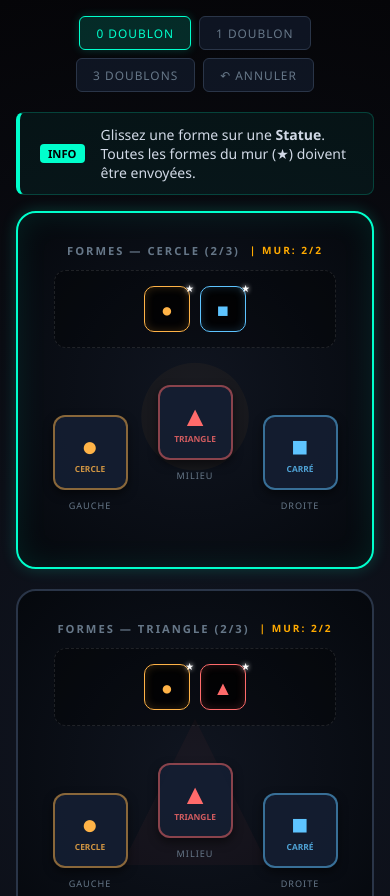
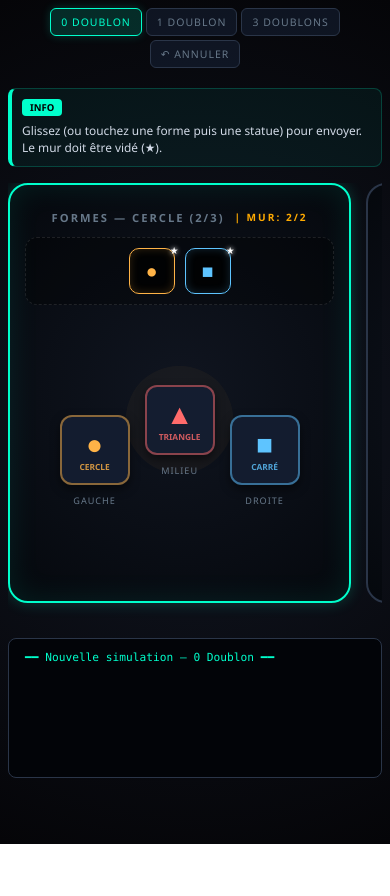
Before and after one commit to Fabienlelapin25/verit-test, a plain HTML site: page index.html in a window 390 px wide. Shown: the top 896 px of the page. After the commit the page ends 844 px from the top, so only its background shows below. Drawn offline with Linux system fonts and the light colour scheme.

Commit message:
Update index.html

```diff
--- a/index.html
+++ b/index.html
@@ -2,7 +2,7 @@
 <html lang="fr">
 <head>
 <meta charset="UTF-8">
-<meta name="viewport" content="width=device-width, initial-scale=1.0">
+<meta name="viewport" content="width=device-width, initial-scale=1.0, maximum-scale=1.0, user-scalable=no">
 <title>Verity Trainer — HUD Edition</title>
 <style>
 * { box-sizing: border-box; margin: 0; padding: 0; }
@@ -17,6 +17,7 @@ body {
   background: radial-gradient(circle at center, #111622 0%, #050508 100%);
   color: var(--text); min-height: 100vh; padding: 16px; font-size: 14px;
   overflow-x: hidden;
+  -webkit-tap-highlight-color: transparent; /* Retire le flash bleu au clic sur mobile */
 }
 
 /* Toolbar */
@@ -29,9 +30,8 @@ body {
 .btn:hover { background: rgba(40, 60, 90, 0.8); color: white; }
 .btn.active { background: rgba(0, 255, 204, 0.15); border-color: var(--accent); color: var(--accent); box-shadow: 0 0 10px rgba(0,255,204,0.2); }
 
-/* Grille des 3 salles */
+/* Grille des 3 salles (Desktop) */
 .rooms-grid { display: grid; grid-template-columns: repeat(3, 1fr); gap: 20px; max-width: 1300px; margin: 0 auto 20px; }
-@media (max-width: 1000px) { .rooms-grid { grid-template-columns: 1fr; } }
 
 /* HUD de la salle */
 .room-hud {
@@ -54,10 +54,8 @@ body {
 .room-hud[data-room="square"] .room-bg-shape { color: var(--square); }
 
 /* États de la salle */
-/* SURVOL : Cyan (pour ne pas confondre avec la validation) */
 .room-hud.active-player { border-color: var(--accent); box-shadow: inset 0 0 30px rgba(0, 255, 204, 0.1), 0 0 15px rgba(0, 255, 204, 0.2); }
 .room-hud.doubled { border-color: #7a4a2a; }
-/* VALIDATION : Vert */
 .room-hud.solved { border-color: var(--ok); background: radial-gradient(circle at center, #0a1a12 0%, #05080d 100%); box-shadow: 0 0 20px rgba(0,255,136,0.3); }
 .room-hud.over-capacity { border-color: var(--err); box-shadow: inset 0 0 30px rgba(255,68,68,0.1), 0 0 15px rgba(255,68,68,0.2); }
 
@@ -73,7 +71,7 @@ body {
 .hud-title {
   font-size: 0.8em; color: var(--dim); text-transform: uppercase;
   letter-spacing: 2px; margin-bottom: 12px; font-weight: bold; text-align: center;
-  z-index: 2; position: relative; display: flex; justify-content: center; gap: 10px;
+  z-index: 2; position: relative; display: flex; justify-content: center; gap: 10px; flex-wrap: wrap;
 }
 .wall-indicator { color: var(--warn); font-size: 0.9em; }
 
@@ -101,7 +99,7 @@ body {
   align-items: center; justify-content: center;
   border-radius: 12px; border: 2px solid rgba(255,255,255,0.1);
   background: rgba(20,30,50,0.9); transition: all 0.2s;
-  position: relative; cursor: grab; box-shadow: 0 4px 10px rgba(0,0,0,0.5);
+  position: relative; cursor: pointer; box-shadow: 0 4px 10px rgba(0,0,0,0.5);
 }
 
 /* Effet Arc de cercle */
@@ -113,7 +111,7 @@ body {
 .statue.triangle { color: var(--triangle); border-color: rgba(255,107,107,0.5); }
 .statue.square { color: var(--square); border-color: rgba(94,196,255,0.5); }
 
-.statue.drop-hover {
+.statue.drop-hover, .statue:active {
   transform: scale(1.15) translateY(0) !important;
   box-shadow: 0 0 25px currentColor; background: rgba(255,255,255,0.15); border-color: currentColor; z-index: 10;
 }
@@ -126,10 +124,10 @@ body {
   color: var(--dim); text-transform: uppercase; letter-spacing: 1px; white-space: nowrap;
 }
 
-/* Formes (Drag & Drop) */
+/* Formes (Drag & Drop / Tap) */
 .form {
   width: 46px; height: 46px; display: flex; align-items: center; justify-content: center;
-  border-radius: 10px; font-size: 1.4em; cursor: grab; position: relative;
+  border-radius: 10px; font-size: 1.4em; cursor: pointer; position: relative;
   transition: transform 0.15s, box-shadow 0.15s; border: 1px solid; user-select: none;
   background: rgba(0,0,0,0.8); z-index: 3;
 }
@@ -137,6 +135,15 @@ body {
 .form.circle { color: var(--circle); border-color: var(--circle); box-shadow: inset 0 0 10px rgba(255,179,71,0.2); }
 .form.triangle { color: var(--triangle); border-color: var(--triangle); box-shadow: inset 0 0 10px rgba(255,107,107,0.2); }
 .form.square { color: var(--square); border-color: var(--square); box-shadow: inset 0 0 10px rgba(94,196,255,0.2); }
+
+/* Forme sélectionnée pour l'envoi (Click) */
+.form.selected {
+  border-color: #fff !important;
+  box-shadow: 0 0 15px #fff !important;
+  transform: scale(1.15);
+  z-index: 20;
+  background: rgba(255,255,255,0.2);
+}
 
 .form.initial::after {
   content: '★'; position: absolute; top: -5px; right: -5px;
@@ -148,6 +155,7 @@ body {
   max-width: 1300px; margin: 0 auto 16px; padding: 12px 20px;
   background: rgba(0, 255, 204, 0.05); border: 1px solid rgba(0, 255, 204, 0.2);
   border-left: 4px solid var(--accent); border-radius: 8px; display: flex; align-items: center; gap: 16px;
+  font-size: 0.9em; line-height: 1.4;
 }
 .log {
   max-width: 1300px; margin: 0 auto; padding: 12px 16px;
@@ -159,6 +167,46 @@ body {
 .log-entry.err { color: var(--err); }
 .log-entry.warn { color: var(--warn); }
 .log-entry.info { color: var(--accent); }
+
+/* ---------------------------------------------------- */
+/* OPTIMISATION MOBILE (Écrans de moins de 900px)       */
+/* ---------------------------------------------------- */
+@media (max-width: 900px) {
+  body { padding: 8px; }
+
+  .toolbar { gap: 4px; }
+  .btn { padding: 6px 10px; font-size: 0.75em; }
+
+  .guide { flex-direction: column; align-items: flex-start; gap: 6px; padding: 10px; font-size: 0.85em; }
+
+  /* Grille horizontale avec Scroll Snap (Swipe) */
+  .rooms-grid {
+    display: flex;
+    overflow-x: auto;
+    scroll-snap-type: x mandatory;
+    -webkit-overflow-scrolling: touch;
+    padding-bottom: 15px;
+    gap: 15px;
+  }
+
+  /* Cache la barre de défilement pour faire plus propre */
+  .rooms-grid::-webkit-scrollbar { display: none; }
+  .rooms-grid { -ms-overflow-style: none; scrollbar-width: none; }
+
+  .room-hud {
+    min-width: 88vw;
+    scroll-snap-align: center;
+    flex-shrink: 0;
+    aspect-ratio: auto;
+    min-height: 420px; /* Assure que la salle a toujours une bonne taille */
+    padding: 15px;
+  }
+
+  .forms-row { padding: 10px; width: 100%; }
+
+  .statues-container { gap: 15px; }
+  .statue { width: 70px; height: 70px; }
+}
 </style>
 </head>
 <body>
@@ -172,7 +220,7 @@ body {
 
 <div class="guide" id="guide">
   <span class="phase-tag" style="background:var(--accent);color:#000;padding:2px 8px;border-radius:4px;font-weight:bold;font-size:0.8em;">INFO</span>
-  <span id="guideText">Glissez une forme vers les statues pour l'envoyer dans la salle correspondante.</span>
+  <span id="guideText">Glissez (ou touchez la forme puis la statue) pour envoyer.</span>
 </div>
 
 <div class="rooms-grid" id="rooms"></div>
@@ -188,6 +236,7 @@ let state = null;
 let history = [];
 let formCounter = 0;
 let dragInfo = null;
+let selectedForm = null; // Pour le système de clic sur mobile
 let activeRoom = 'circle';
 let statueOrder = [...FORMS];
 
@@ -197,6 +246,7 @@ function newGame(mode) {
   });
 
   formCounter = 0;
+  selectedForm = null;
   const config = generateConfig(mode);
 
   if (Math.random() < 0.3) {
@@ -209,7 +259,7 @@ function newGame(mode) {
   for (const r of FORMS) {
     const wallForms = config[r].map(t => {
       const f = makeForm(t, r);
-      state.allInitialForms.push(f); // On garde une trace de TOUTES les formes initiales
+      state.allInitialForms.push(f);
       return f;
     });
 
@@ -224,7 +274,6 @@ function newGame(mode) {
 
   let modeText = mode === '0' ? '0 Doublon' : mode === '1' ? '1 Doublon' : '3 Doublons';
   log('info', `━━ Nouvelle simulation — ${modeText} ━━`);
-  log('dim', `Ordre des statues : ${statueOrder.map(t => NAME[t]).join(' | ')}`);
   render();
 }
 
@@ -266,16 +315,20 @@ function renderRoomHUD(r) {
   const totalForms = room.wall.length + room.inventory.length;
   const isOver = totalForms > 3;
 
-  const formHtml = (f, loc) => `
-    <div class="form ${f.type} ${f.isInitial ? 'initial' : ''}"
+  const formHtml = (f, loc) => {
+    const isSelected = selectedForm && selectedForm.id === f.id;
+    return `
+    <div class="form ${f.type} ${f.isInitial ? 'initial' : ''} ${isSelected ? 'selected' : ''}"
          draggable="true" data-form-id="${f.id}"
          data-room="${r}" data-location="${loc}"
+         onclick="selectForm(${f.id}, '${r}', '${loc}')"
          title="${NAME[f.type]}">${SYMBOL[f.type]}</div>`;
+  };
 
   const statuesHtml = statueOrder.map((type, index) => {
     let posLabel = index === 0 ? 'Gauche' : index === 1 ? 'Milieu' : 'Droite';
     return `
-      <div class="statue ${type}" data-target="${type}" title="Envoyer à ${NAME[type]}">
+      <div class="statue ${type}" data-target="${type}" onclick="handleStatueClick('${type}')" title="Envoyer à ${NAME[type]}">
         <div class="statue-symbol">${SYMBOL[type]}</div>
         <div class="statue-dest">${NAME[type]}</div>
         <span class="statue-label">${posLabel}</span>
@@ -317,6 +370,31 @@ function renderRoomHUD(r) {
     </div>`;
 }
 
+/* --- LOGIQUE CLIC / TOUCHER (Mobile & Desktop) --- */
+function selectForm(id, room, loc) {
+  if (selectedForm && selectedForm.id === id) {
+    selectedForm = null; // Désélectionner si on reclique dessus
+  } else {
+    selectedForm = { id, sourceRoom: room, sourceLocation: loc };
+  }
+  render();
+}
+
+function handleStatueClick(targetRoom) {
+  if (!selectedForm) return; // Si aucune forme sélectionnée, on ignore
+
+  // On simule un envoi en utilisant les données de la forme sélectionnée
+  dragInfo = {
+    formId: selectedForm.id,
+    sourceRoom: selectedForm.sourceRoom,
+    sourceLocation: selectedForm.sourceLocation
+  };
+
+  selectedForm = null; // Reset
+  handleSend(targetRoom);
+}
+
+/* --- LOGIQUE DRAG & DROP (Souris PC) --- */
 function setActiveRoom(r) {
   if (activeRoom !== r) {
     activeRoom = r;
@@ -326,13 +404,6 @@ function setActiveRoom(r) {
   }
 }
 
-/*
-  RÈGLE STRICTE DE VALIDATION :
-  1. Le mur doit être totalement vide (wall.length === 0)
-  2. L'inventaire doit contenir exactement 2 formes
-  3. Les types doivent correspondre aux 2 formes différentes de la statue
-  4. Toutes les formes initiales de cette salle doivent avoir quitté la salle (hasLeft === true)
-*/
 function isSolved(room, roomName) {
   if (room.wall.length > 0) return false;
   if (room.inventory.length !== 2) return false;
@@ -361,8 +432,10 @@ function renderGuide() {
   const text = document.getElementById('guideText');
   if (state.hasWon) {
     text.innerHTML = '<span style="color:var(--ok)">✓ Toutes les salles sont résolues !</span> Tu peux relancer une simulation.';
+  } else if (selectedForm) {
+    text.innerHTML = '<span style="color:#fff">Forme sélectionnée !</span> Touchez maintenant une statue pour l\'envoyer.';
   } else {
-    text.innerHTML = 'Glissez une forme sur une <b>Statue</b>. Toutes les formes du mur (★) doivent être envoyées.';
+    text.innerHTML = 'Glissez (ou touchez une forme puis une statue) pour envoyer. Le mur doit être vidé (★).';
   }
 }
 
@@ -379,6 +452,7 @@ const roomsEl = document.getElementById('rooms');
 roomsEl.addEventListener('dragstart', e => {
   const form = e.target.closest('.form[draggable="true"]');
   if (!form) return;
+  selectedForm = null; // Annule la sélection tactile si on commence un drag souris
   dragInfo = {
     formId: parseInt(form.dataset.formId),
     sourceRoom: form.dataset.room,
@@ -449,7 +523,6 @@ function handleSend(targetRoom) {
     source.inventory = source.inventory.filter(f => f.id !== formId);
   }
 
-  // RÈGLE : On marque la forme comme ayant quitté sa salle d'origine
   if (targetRoom !== form.originRoom) form.hasLeft = true;
   target.inventory.push(form);
 
@@ -473,6 +546,7 @@ function undo() {
   if (history.length === 0) { log('warn', 'Rien à annuler.'); render(); return; }
   const p = JSON.parse(history.pop());
   state.rooms = p.rooms; state.log = p.log; formCounter = p.formCounter; state.hasWon = p.hasWon;
+  selectedForm = null;
   log('info', '↶ Action annulée');
   render();
 }
```
